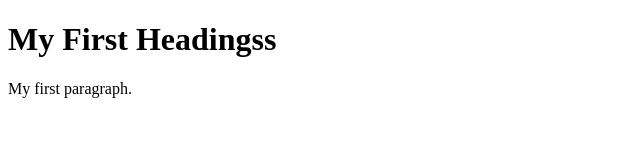
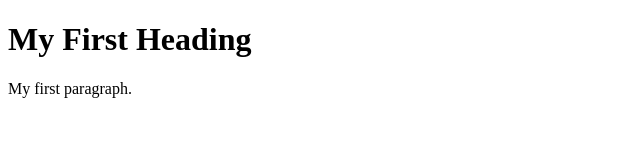
Before and after one commit to stanwar09/demojenkins, a plain HTML site: page index.html in a window 1280 px wide. Shown: the full height of the page, 0-640 px from the left. Drawn offline with Linux system fonts and the light colour scheme.

Commit message:
Update index.html

```diff
--- a/index.html
+++ b/index.html
@@ -2,7 +2,7 @@
 <html>
 <body>
 
-<h1>My First Headingss</h1>
+<h1>My First Heading</h1>
 <p>My first paragraph.</p>
 
 </body>
```
